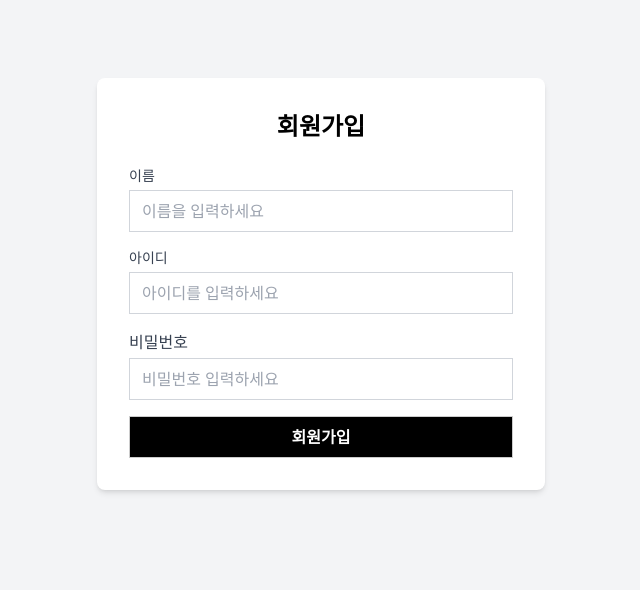
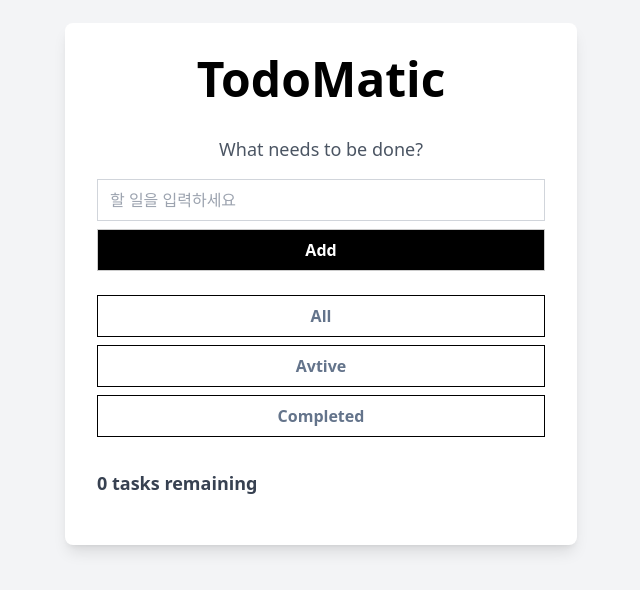
Before and after one commit to Leets-Official/6th-FE-Mission-Zero100, a React (Vite) app: page /todo in a window 1280 px wide. Shown: the part 116-706 px from the top of the page, without its empty margins (319-959 px from the left). Built offline with nearby package versions, Linux system fonts and the light colour scheme; sample sign-in values are in the browser's storage.

Commit message:
refactor : TodoPage.jsx 생성 및 App.jsx 수정

```diff
--- a/src/App.jsx
+++ b/src/App.jsx
@@ -1,97 +1,21 @@
-// import { useState } from 'react';
-// import Header from './modules/Header';
-// import AddTodo from './modules/AddTodo';
-// import Category from './modules/Category';
-// import TodoList from './modules/TodoList';
-// import { useEffect } from 'react';
+import {Routes, Route} from 'react-router-dom';
 
+import Root from './pages/Root';
+import LoginPage from './pages/LoginPage';
+import SignupPage from './pages/SignupPage';
+import TodoPage from './pages/TodoPage';
 
-// function App() {
-//   const [tasks, setTasks] = useState(()=>{
-//     const storedTasks = localStorage.getItem('tasks');
-//     if(storedTasks){
-//       return JSON.parse(storedTasks);
-//     }
-//     return[];
-//   }
-//   );
-//   const [selectedCategory, setSelectedCategory] = useState(null);
-
-//   useEffect(()=>{
-//     localStorage.setItem('tasks', JSON.stringify(tasks));
-//   }, [tasks]);
-
-
-
-
-//   const addTask = (taskText) => {
-//     const newTask = {
-//       id: Date.now(),
-//       text: taskText,
-//       completed: false,
-//     };
-//     setTasks([...tasks, newTask]);
-//   };
-
-
-//   const deleteTask = (taskId) => {
-//     setTasks(tasks.filter(task => task.id !== taskId));
-//   };
-
-//   const toggleTask = (taskId) => {
-//     setTasks(tasks.map(task =>
-//       task.id === taskId ? { ...task, completed: !task.completed } : task
-//     ));
-//   };
-
-//   const editTask = (taskId, newName) => {
-//     setTasks(tasks.map(task=>
-//       task.id === taskId ? {...task, text: newName} : task
-//     ));
-//   };
-
-
-//   const filteredTasks = tasks.filter(task =>{
-//     if(selectedCategory === 'active'){
-//       return !task.completed;
-//     }
-//     if(selectedCategory === 'completed'){
-//       return task.completed;
-//     }
-//     return true; //all이면 그냥 할일 다 보여줌
-//   })
-
-
-
-
-//   return (
-//     <div className="min-h-screen bg-gray-100 flex items-center justify-center font-sans">
-//       <div className="w-full max-w-lg bg-white shadow-lg rounded-lg p-8">
-//         <Header />
-//         <AddTodo onAddTask={addTask} />
-//         <Category
-//           selected={selectedCategory}
-//           onCategoryChange={setSelectedCategory} />
-//         <TodoList
-//           tasks={filteredTasks}
-//           onToggle={toggleTask}
-//           onDelete={deleteTask}
-//           onEdit={editTask}
-//           />
-//       </div>
-//     </div>
-//   );
-// }
-
-// export default App;
-
-import LoginPage from "./pages/LoginPage";
-import SignupPage from "./pages/SignupPage";
-import './App.css'
+import './App.css';
 
 function App(){
-  return(
-  <SignupPage/>
-  );
+    return(
+        <Routes>
+            <Route path="/" element={<Root />} />
+            <Route path="/login" element={<LoginPage />} />
+            <Route path="/signup" element={<SignupPage />} />
+            <Route path="/todo" element={<TodoPage />} />
+        </Routes>
+    );
 }
+
 export default App;
--- a/src/pages/Root.jsx
+++ b/src/pages/Root.jsx
@@ -0,0 +1,27 @@
+import { useNavigate } from "react-router-dom";
+
+function Root(){
+    const navigate = useNavigate();
+
+    return(
+        <div className="flex flex-col items-center justify-center min-h-screen bg-white text-black">
+            <h1 className="text-5xl font-bold mb-16">
+                00's TODO
+            </h1>
+            <div className="flex flex-col space-y-6 w-64">
+                <button
+                    onClick={()=>navigate('/login')}
+                    className="w-full bg-gray-200 text-gray-800 font-semibold py-3 py-6 rounded-lg shadow-md hover:bg-gray-300 transition duration-300 text-lg">
+                        로그인
+                    </button>
+                    <button
+                    onClick={()=>navigate('/signup')}
+                    className="w-full bg-gray-200 text-gray-800 font-semibold py-3 py-6 rounded-lg shadow-md hover:bg-gray-300 transition duration-300 text-lg">
+                        회원가입
+                    </button>
+            </div>
+        </div>
+    );
+}
+
+export default Root;
--- a/src/pages/TodoPage.jsx
+++ b/src/pages/TodoPage.jsx
@@ -0,0 +1,87 @@
+import { useState, useEffect } from 'react';
+import { useNavigate } from 'react-router-dom';
+import Header from '../modules/Header';
+import AddTodo from '../modules/AddTodo';
+import Category from '../modules/Category';
+import TodoList from '../modules/TodoList';
+
+function TodoPage() {
+  const navigate = useNavigate();
+
+
+  useEffect(() => {
+    const loggedInUser = localStorage.getItem('loggedInUser');
+    if (!loggedInUser) {
+      alert('로그인이 필요합니다.');
+      navigate('/login');
+    }
+  }, [navigate]);
+
+  const [tasks, setTasks] = useState(() => {
+    const storedTasks = localStorage.getItem('tasks');
+    if (storedTasks) {
+      return JSON.parse(storedTasks);
+    }
+    return [];
+  });
+  const [selectedCategory, setSelectedCategory] = useState(null);
+
+  useEffect(() => {
+    localStorage.setItem('tasks', JSON.stringify(tasks));
+  }, [tasks]);
+
+  const addTask = (taskText) => {
+    const newTask = {
+      id: Date.now(),
+      text: taskText,
+      completed: false,
+    };
+    setTasks([...tasks, newTask]);
+  };
+
+  const deleteTask = (taskId) => {
+    setTasks(tasks.filter(task => task.id !== taskId));
+  };
+
+  const toggleTask = (taskId) => {
+    setTasks(tasks.map(task =>
+      task.id === taskId ? { ...task, completed: !task.completed } : task
+    ));
+  };
+
+  const editTask = (taskId, newName) => {
+    setTasks(tasks.map(task =>
+      task.id === taskId ? { ...task, text: newName } : task
+    ));
+  };
+
+  const filteredTasks = tasks.filter(task => {
+    if (selectedCategory === 'active') {
+      return !task.completed;
+    }
+    if (selectedCategory === 'completed') {
+      return task.completed;
+    }
+    return true; //all이면 그냥 할일 다 보여줌
+  });
+
+  return (
+    <div className="min-h-screen bg-gray-100 flex items-center justify-center font-sans">
+      <div className="w-full max-w-lg bg-white shadow-lg rounded-lg p-8">
+        <Header />
+        <AddTodo onAddTask={addTask} />
+        <Category
+          selected={selectedCategory}
+          onCategoryChange={setSelectedCategory} />
+        <TodoList
+          tasks={filteredTasks}
+          onToggle={toggleTask}
+          onDelete={deleteTask}
+          onEdit={editTask}
+        />
+      </div>
+    </div>
+  );
+}
+
+export default TodoPage;
```
